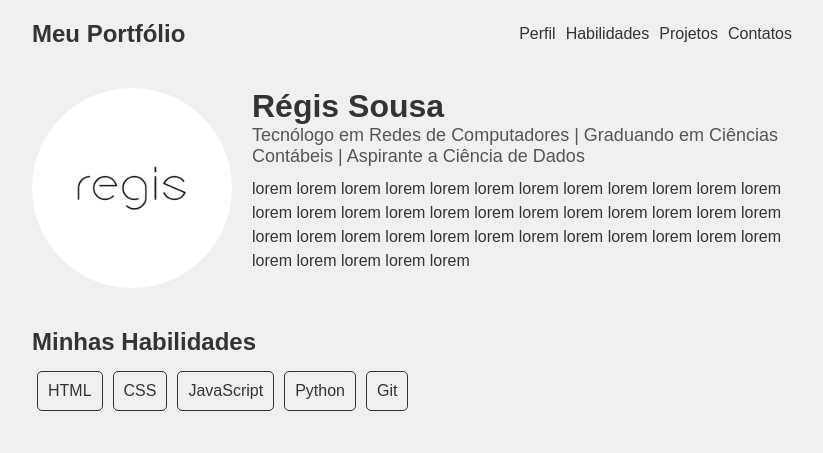
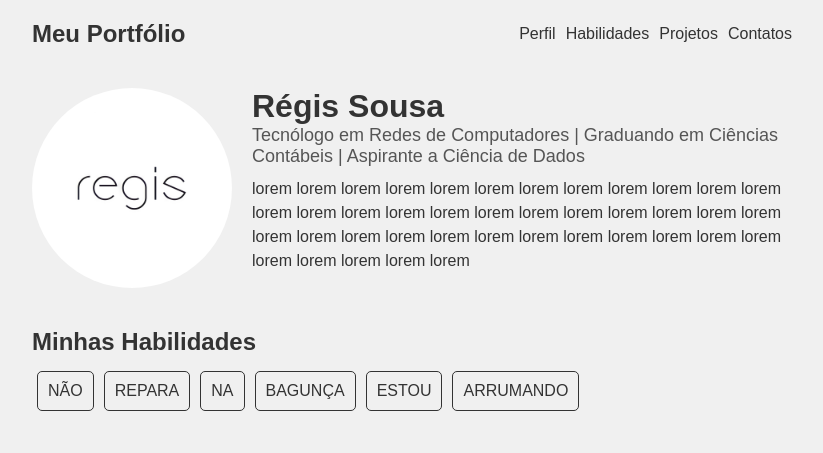
Before and after one commit to regis-sousa/regis-sousa.github.io, a plain HTML site: page index.html in a window 1280 px wide. Shown: the top 453 px of the page, without its empty margins (228-1051 px from the left). Drawn offline with Linux system fonts and the light colour scheme.

Commit message:
Update index.html

```diff
--- a/index.html
+++ b/index.html
@@ -210,11 +210,12 @@
         <div class="skills" id="skills">
             <h3>Minhas Habilidades</h3>
             <ul>
-                <li>HTML</li>
-                <li>CSS</li>
-                <li>JavaScript</li>
-		<li>Python</li>
-                <li>Git</li>
+                <li>NÃO</li>
+                <li>REPARA</li>
+                <li>NA</li>
+		<li>BAGUNÇA</li>
+                <li>ESTOU</li>
+		<li>ARRUMANDO</li>
 
             </ul>
         </div>
@@ -222,7 +223,7 @@
             <h3>Meus Projetos</h3>
             <ul>
                 <li>
-                    <img src="project1.png" alt="Análise de Dados: Airbnb Londres">
+                    <img src="/img/project1.png" alt="Análise de Dados: Airbnb Londres">
                     <div class="overlay">
                         <p>Análise de Dados: Airbnb Londres</p>
                     </div>
```
